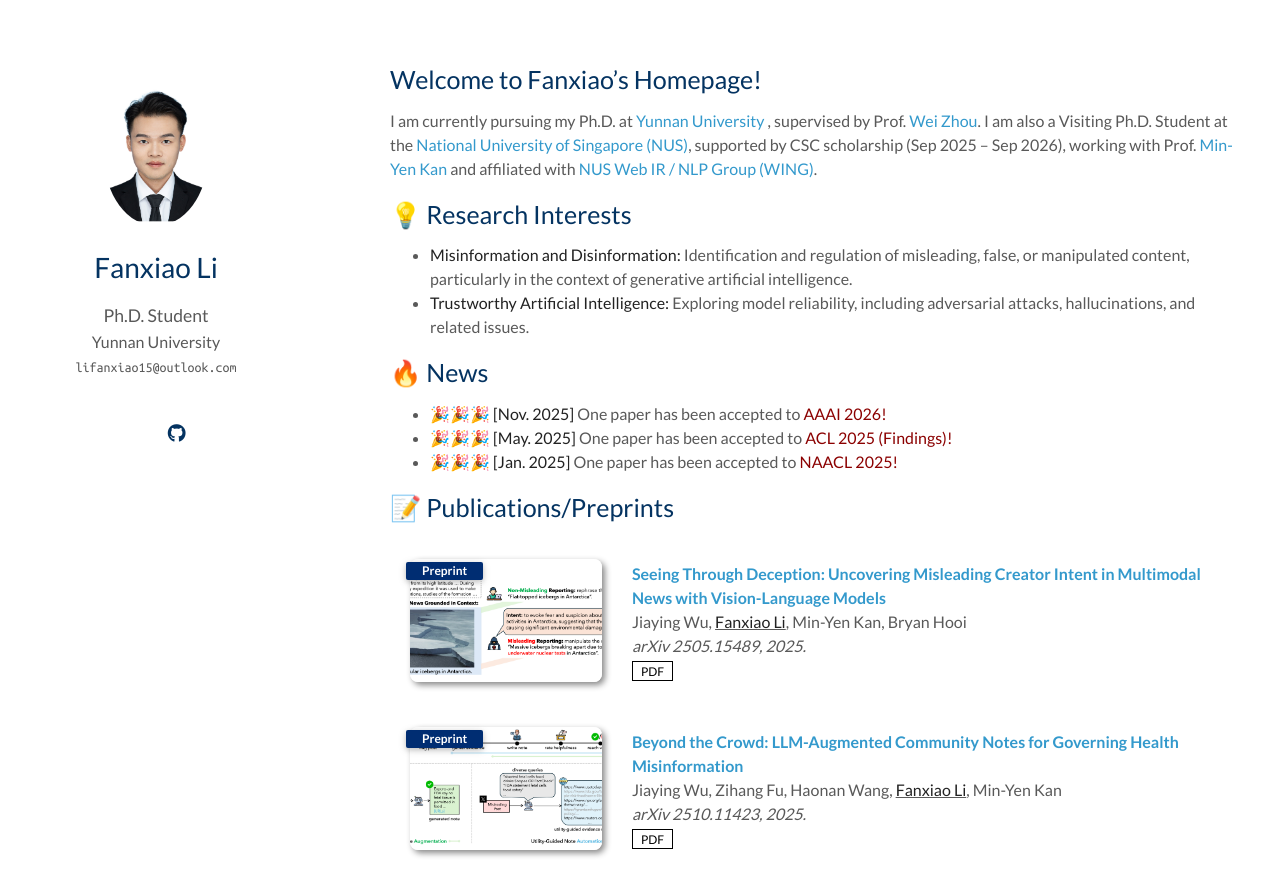
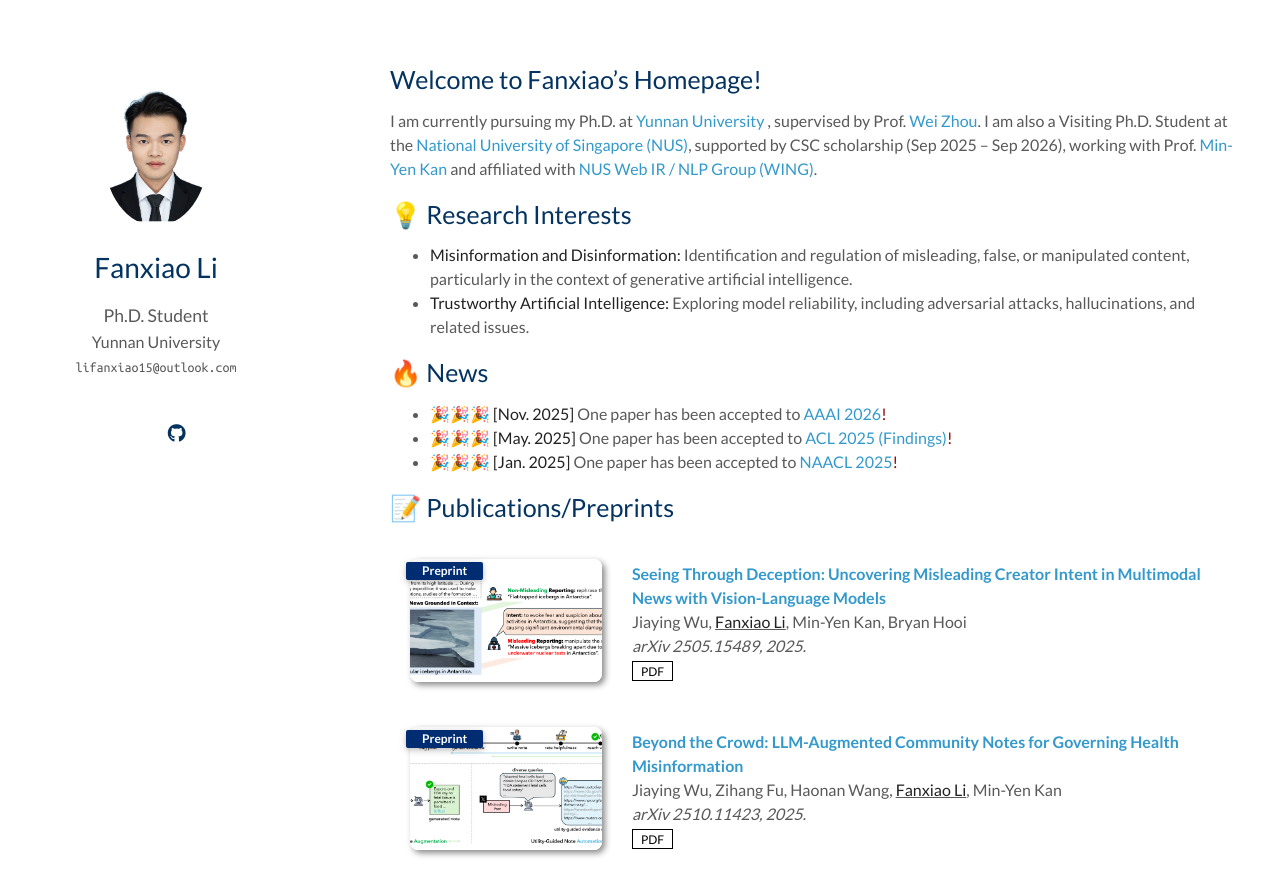
Before and after one commit to fanxiao15/fanxiao15.github.io, a Jekyll site: the page built from index.md, in a window 1280 px wide and 900 px high. Shown: the top 896 px of the window. Built offline with Jekyll 4.4.1, drawn with Linux system fonts in a browser that asks for light colours; a style sheet for code colours, icons or effects is not loaded; our own code applies the rules of GitHub Pages for plain Markdown files.

Commit message:
Add links to accepted papers in news section
Updated accepted paper announcements with links.

```diff
--- a/index.md
+++ b/index.md
@@ -15,9 +15,9 @@
 
 
 ## 🔥 News
--  🎉🎉🎉 **[Nov. 2025]** One paper has been accepted to <span style="color:darkred;">AAAI 2026! </span>
--  🎉🎉🎉 **[May. 2025]** One paper has been accepted to <span style="color:darkred;">ACL 2025 (Findings)! </span>
--  🎉🎉🎉 **[Jan. 2025]** One paper has been accepted to <span style="color:darkred;">NAACL 2025! </span>
+-  🎉🎉🎉 **[Nov. 2025]** One paper has been accepted to <span style="color:darkred;">[AAAI 2026](https://aaai.org/conference/aaai/aaai-26/)! </span>
+-  🎉🎉🎉 **[May. 2025]** One paper has been accepted to <span style="color:darkred;">[ACL 2025 (Findings)](https://2025.aclweb.org)! </span>
+-  🎉🎉🎉 **[Jan. 2025]** One paper has been accepted to <span style="color:darkred;">[NAACL 2025](https://2025.naacl.org)! </span>
 
 
 ## 📝 Publications/Preprints
```
